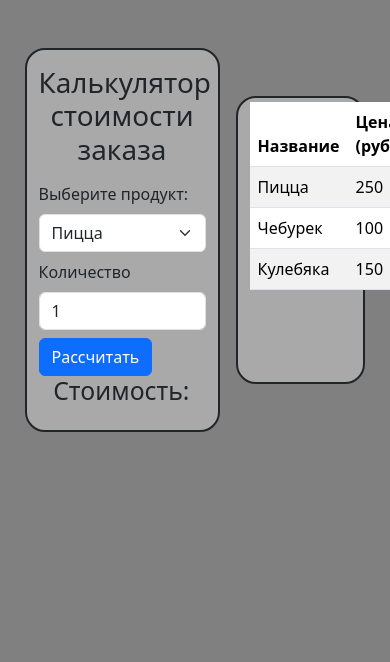
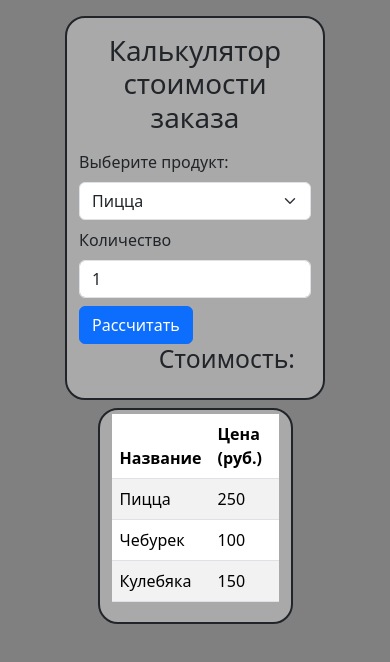
Before and after one commit to EngineThatC0uld/Lab_5, a plain HTML site: page index.html in a window 390 px wide. Drawn offline with nearby package versions, Linux system fonts and the light colour scheme.

Commit message:
Update index.html

```diff
--- a/index.html
+++ b/index.html
@@ -19,8 +19,8 @@
 
     <body>
         <div class="container">
-            <div class="row justify-content-center mt-5">
-                <div class="calc_container col-6 mx-2 py-3">
+            <div class="row justify-content-center mt-3 mt-md-5">
+                <div class="calc_container col-8 col-md-6 mx-2 py-3">
                     <h1 class="text-center">Калькулятор стоимости заказа</h1>
                     <label for="product" class="py-2">Выберите продукт: </label>
                     <select id="product" class ="form-select">
@@ -40,7 +40,7 @@
                         mx-3">Стоимость: </h2>
                 </div>
 
-                <div class="menu_container col-4 mx-2 my-5 py-1">
+                <div class="menu_container col-6 col-md-4 mx-2 my-2 my-md-5 py-1">
                     <table class="table table-striped table-hover">
                         <thead>
                             <tr>
```
